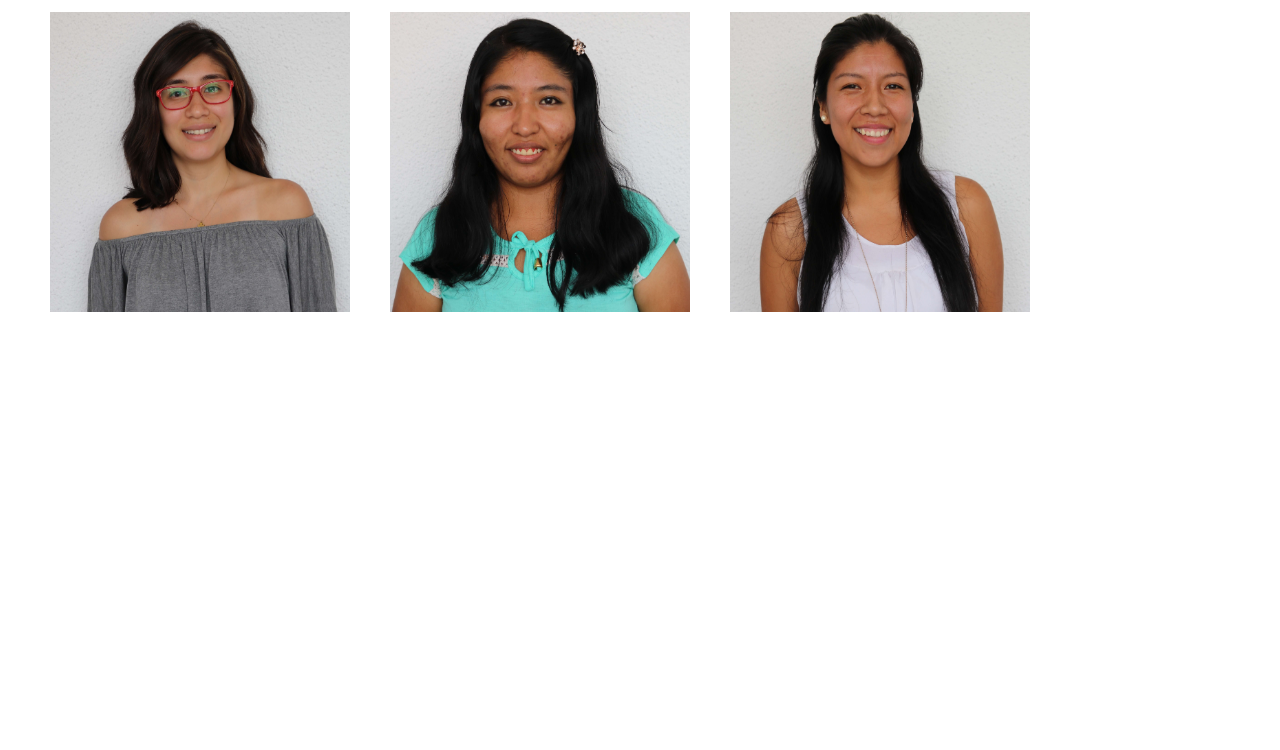
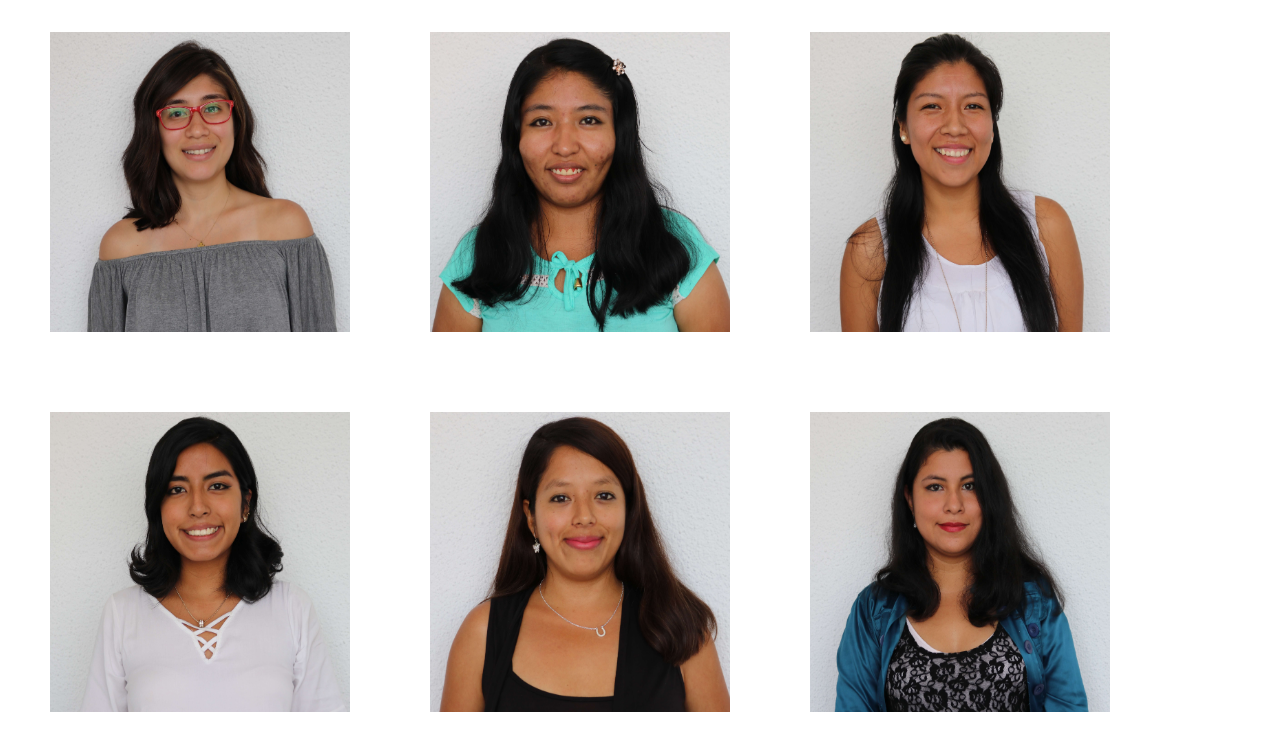
Before and after one commit to LeidyRosmery/ejercicioCoders023, a plain HTML site: page index.html in a window 1280 px wide. Shown: the part 118-868 px from the top of the page. Before the commit the page ends 800 px from the top, so only its background shows below. Drawn offline with Linux system fonts and the light colour scheme.

Commit message:
completo 6 imagenes

```diff
--- a/assets/css/main.css
+++ b/assets/css/main.css
@@ -6,12 +6,13 @@
 div > img {
   width: 300px;
   height: 300px;
-  position: absolute;
+
+
 }
 
 div{
   width: 340px;
-  display: relative;
+  margin: 20px;
   height: 340px;
   display: inline-block;
 }
@@ -25,13 +26,9 @@ hr{
 }
 #imagenes{
   position: absolute;
-  left: 50px;
+  left: 30px;
 }
-#imagenes1{
-  position: absolute;
-  left: 50px;
-  top: 350px;
-}
+
 
 #myParrafo{
   height: 55px;
--- a/assets/js/app.js
+++ b/assets/js/app.js
@@ -15,18 +15,33 @@ coder02.setAttribute("src","assets/img/12.png");
 var div03=document.createElement("div");
 var coder03=document.createElement("img");
 coder03.setAttribute("src","assets/img/13.png");
+var div04=document.createElement("div");
+var coder04=document.createElement("img");
+coder04.setAttribute("src","assets/img/14.png");
+var div05=document.createElement("div");
+var coder05=document.createElement("img");
+coder05.setAttribute("src","assets/img/15.png");
+var div06=document.createElement("div");
+var coder06=document.createElement("img");
+coder06.setAttribute("src","assets/img/16.png");
 div01.appendChild(coder01);
 div02.appendChild(coder02);
 div03.appendChild(coder03);
+div04.appendChild(coder04);
+div05.appendChild(coder05);
+div06.appendChild(coder06);
 /*****************************************************/
 
 
 /******************************************************/
+
 seccPrimero.appendChild(div01);
 seccPrimero.appendChild(div02);
 seccPrimero.appendChild(div03);
+seccPrimero.appendChild(div04);
+seccPrimero.appendChild(div05);
+seccPrimero.appendChild(div06);
 seccEncabezado.appendChild(parrafo);
 seccEncabezado.appendChild(barra);
 document.body.appendChild(seccEncabezado);
 document.body.appendChild(seccPrimero);
-var seccSegundo=document.createElement("section");
```
